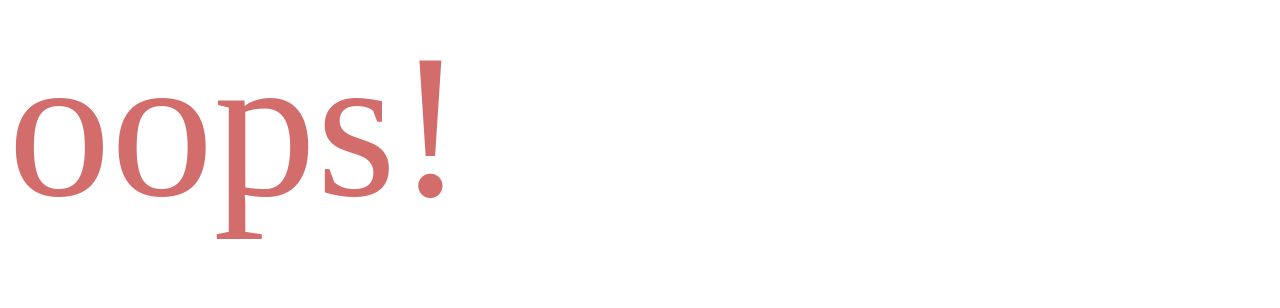
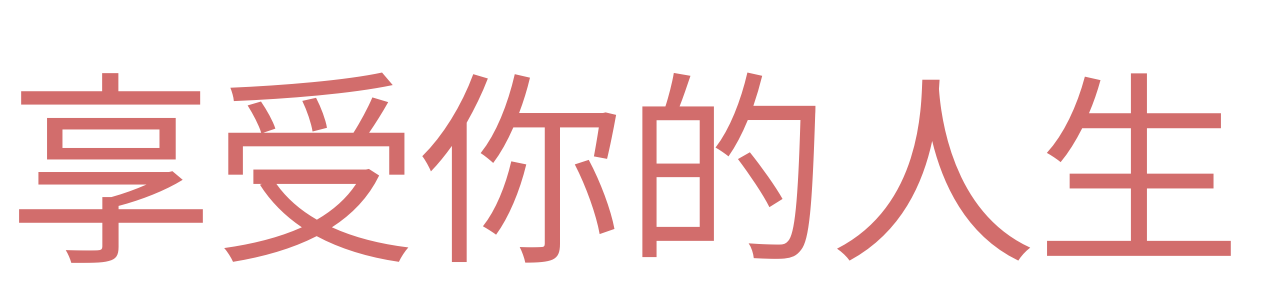
Before and after one commit to ruanzq/gptest, a plain HTML site: page index.html in a window 1280 px wide. Shown: the part 198-506 px from the top of the page. Drawn offline with Linux system fonts and the light colour scheme.

Commit message:
my feeling

```diff
--- a/index.html
+++ b/index.html
@@ -18,6 +18,6 @@
 		</style>
 	</head>
 	<body>
-		<p>oops!</p>
+		<p>享受你的人生</p>
 	</body>
 </html>
```
